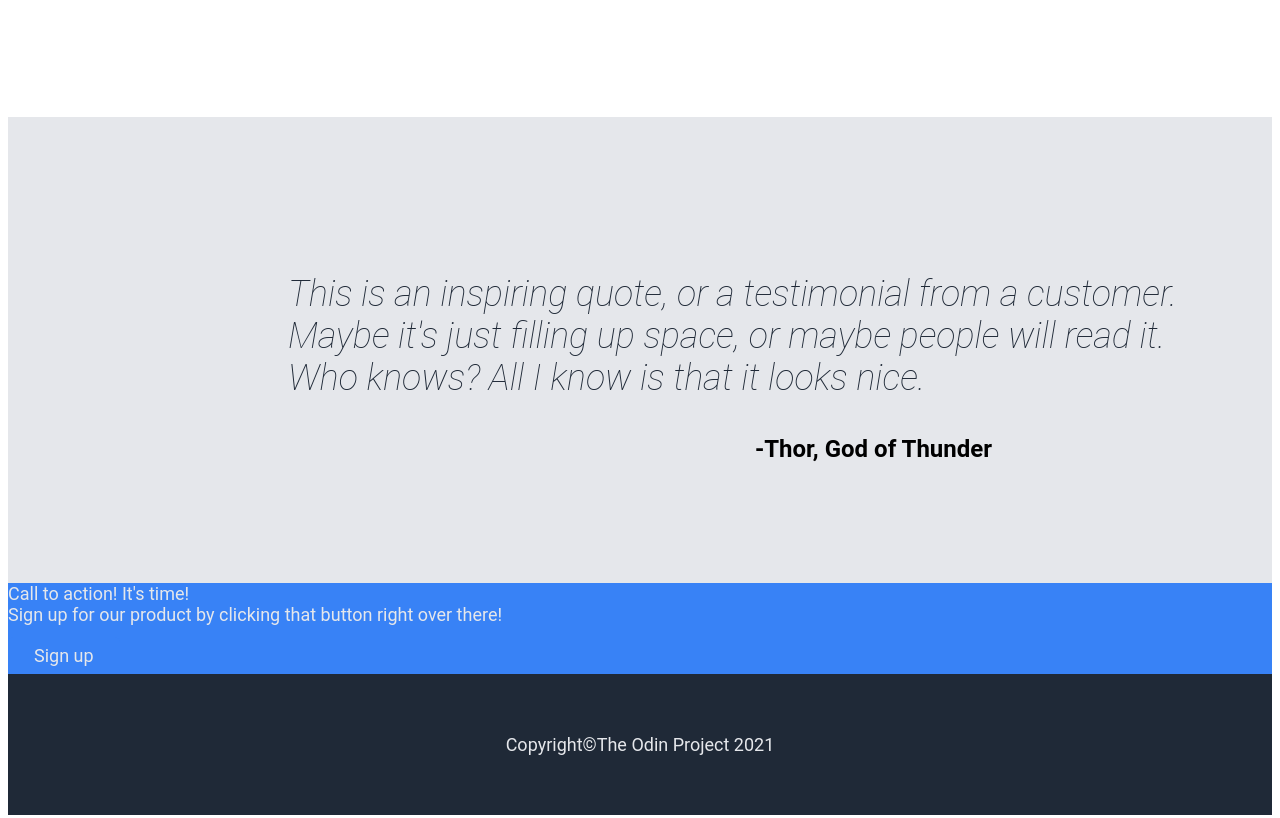
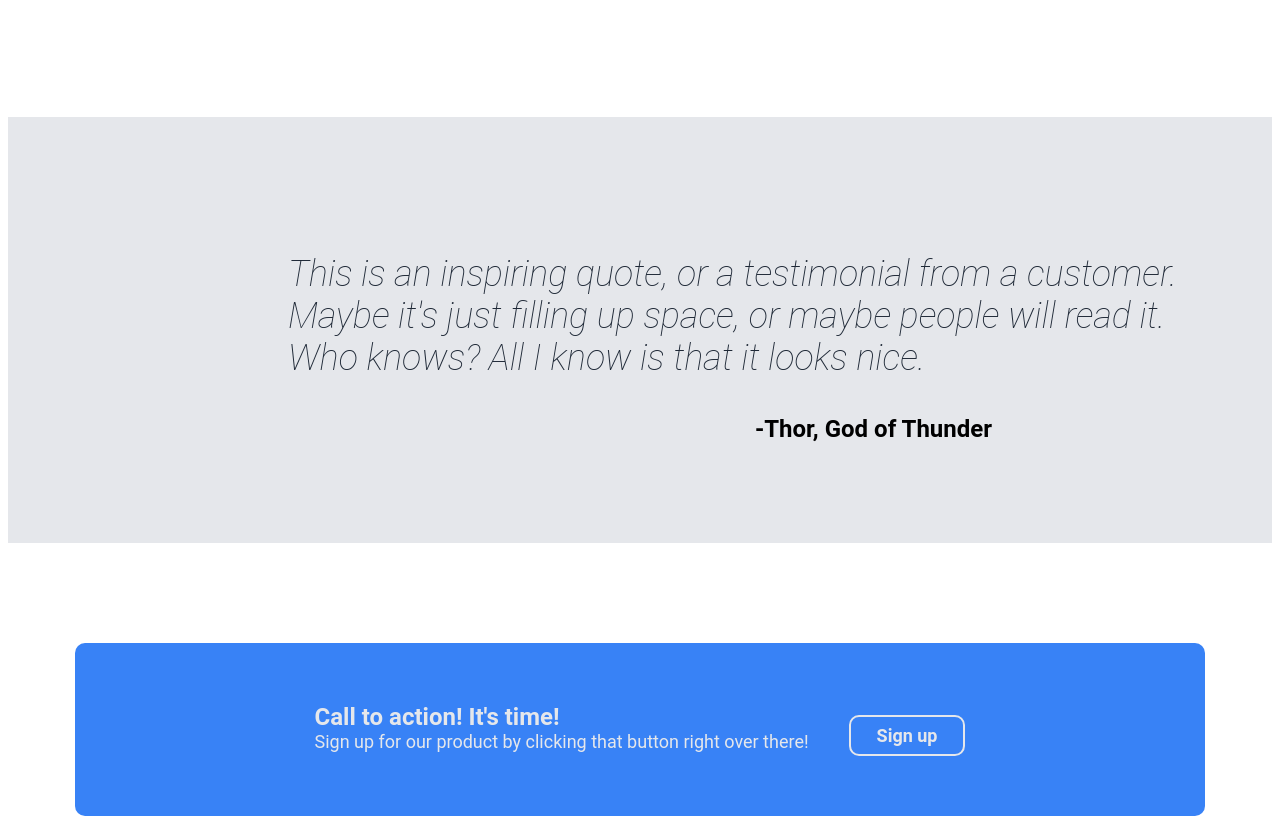
Before and after one commit to nathandengel/project-landing-page, a plain HTML site: page index.html in a window 1280 px wide. Shown: the part 1163-1981 px from the top of the page. Drawn offline with Linux system fonts and the light colour scheme.

Commit message:
finalize html and css tweaks

```diff
--- a/index.html
+++ b/index.html
@@ -9,13 +9,13 @@
  <body>
     <div class="header">
      <div class="logo">Header Logo</div>
-     <div class="link-container">
+
      <ul>
       <a href="">header link one</a>
       <a href="">header link two</a>
       <a href="">header link three</a>
      </ul>
-     </div>
+
     </div>
 
      <div class="initial-wrapper">
@@ -61,9 +61,11 @@
      </div>
 
      <div class="final-content">
-      <div class="final-hero">Call to action! It's time!</div>
-      <div class="final-text">Sign up for our product by clicking that button right over there!</div>
-      <button>Sign up</button>
+      <div class="final-text-container">
+       <div class="final-hero">Call to action! It's time!</div>
+       <div class="final-text">Sign up for our product by clicking that button right over there!</div>
+      </div>
+      <button class="bottom-button">Sign up</button>
      </div>
 
      <div class="footer">Copyright <span>&copy</span> The Odin Project 2021</div>
--- a/style.css
+++ b/style.css
@@ -18,10 +18,6 @@ body {
     justify-content: space-between;
     align-items: center;
 
-
-}
-
-.link-container {
 
 }
 
@@ -74,12 +70,13 @@ a {
 button {
     background-color: #3882f6;
     font-size: 18px;
+    font-weight: bold;
     color: #e5e7eb;
     display: flex;
     align-self: flex-start;
     margin-top: 12px;
     padding: 8px 26px;
-    border-radius: 5px;
+    border-radius: 10px;
     border: none;
 }
 
@@ -136,7 +133,7 @@ button {
 
 .quote-para {
     background-color: #e5e7eb;
-    padding: 120px 280px;
+    padding: 100px 280px;
     display: flex;
     flex-direction: column;
 
@@ -161,6 +158,36 @@ button {
     background-color: #3882f6;
     font-size: 18px;
     color: #e5e7eb;
+    display: flex;
+    padding: 60px 240px;
+    margin: 100px auto;
+    border-radius: 10px;
+    gap: 40px;
+}
+
+.final-text-container {
+    display: flex;
+    flex-direction: column;
+}
+
+.final-hero {
+    font-size: 24px;
+    font-weight: bolder;
+}
+
+.final-text {
+    font-size: 18px;
+}
+
+.bottom-button {
+    display: flex;
+    justify-content: flex-end;
+    align-items: center;
+    border: 2px solid #e5e7eb;
+   }
+
+span {
+    margin: 0 6px;
 }
 
 .footer {
```
